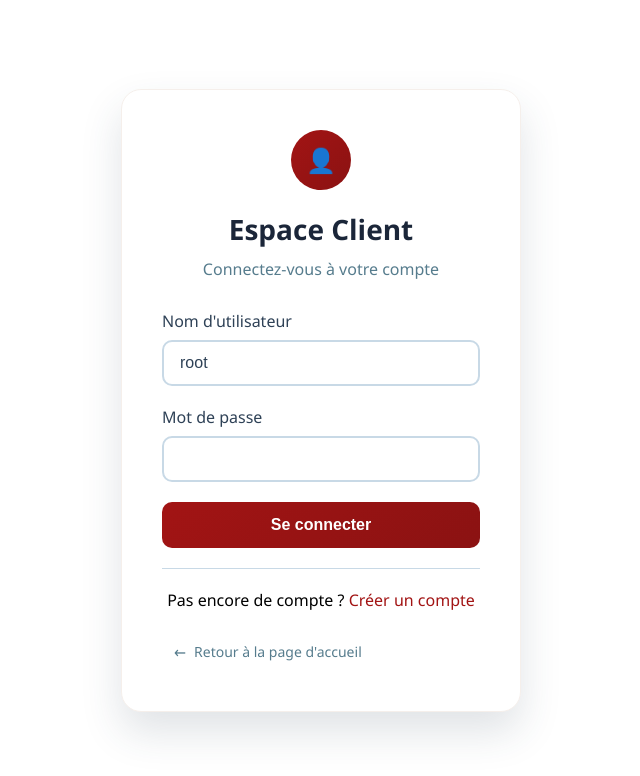
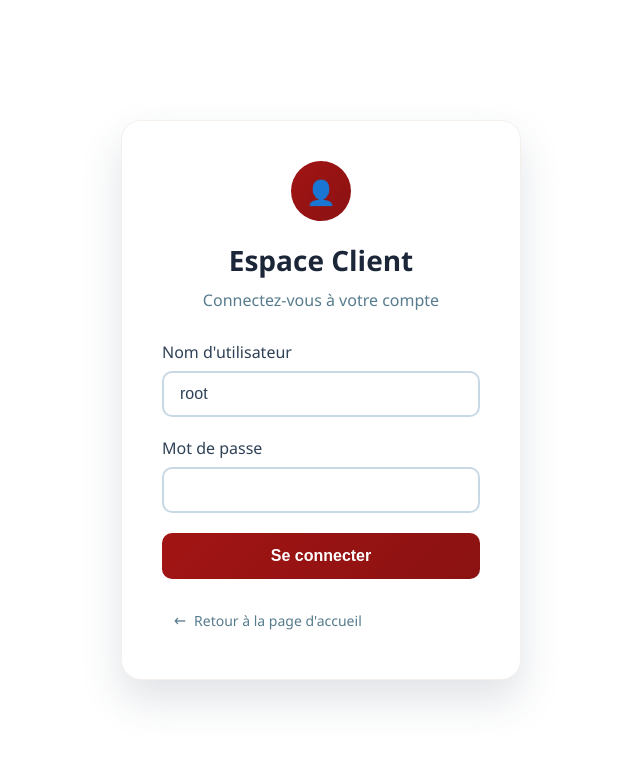
Before and after one commit to nada-eraihane/property-management, a PHP site: page /user_login.php in a window 1280 px wide. Shown: the top 776 px of the page, without its empty margins (319-959 px from the left). Run offline with PHP 8.4, Linux system fonts and the light colour scheme.

Commit message:
last problem set

```diff
--- a/src/user_login.php
+++ b/src/user_login.php
@@ -251,22 +251,6 @@ if ($_SERVER['REQUEST_METHOD'] === 'POST') {
             display: block;
         }
 
-        .register-link {
-            text-align: center;
-            margin-top: 20px;
-            padding-top: 20px;
-            border-top: 1px solid var(--accent-bg);
-        }
-
-        .register-link a {
-            color: var(--highlight-color);
-            text-decoration: none;
-            font-weight: 500;
-        }
-
-        .register-link a:hover {
-            text-decoration: underline;
-        }
     </style>
 </head>
 <body>
@@ -293,9 +277,6 @@ if ($_SERVER['REQUEST_METHOD'] === 'POST') {
             <button type="submit" class="login-button">Se connecter</button>
         </form>
 
-        <div class="register-link">
-            <p>Pas encore de compte ? <a href="register.php">Créer un compte</a></p>
-        </div>
 
         <br>
         <a href="home.php" class="back-button">
```
